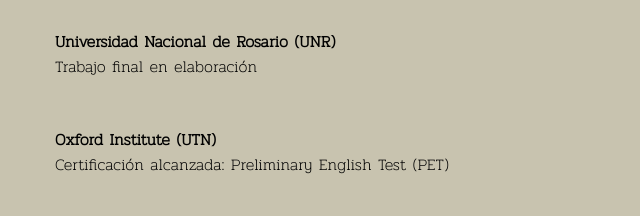
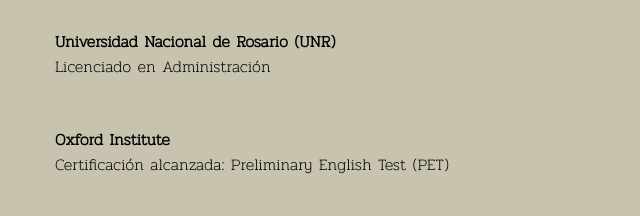
Before and after one commit to NaniForchino/FacundoForchino, a plain HTML site: page index.html in a window 1280 px wide. Shown: the part 3438-3654 px from the top of the page, 381-1021 px from the left. Drawn offline with Linux system fonts and the light colour scheme.

Commit message:
Licenciado en Administracion

```diff
--- a/estilos.css
+++ b/estilos.css
@@ -4,8 +4,6 @@
 --negro: #000000;
 --negro2: #00000099;
 --blanco: #ffffff;
-
-
 }
 
 body{
--- a/index.html
+++ b/index.html
@@ -13,7 +13,7 @@
 <body>
 
     <!--Bienvenido al código fuente!-->
-    <!--Éste es mi primer sitio web y está siendo creado en el contexto del curso "Professional Webmaster de la UNT, dictado por Eva Ferreira"-->
+    <!--Éste es mi primer sitio web y está siendo creado en el contexto del curso "Professional Webmaster", de la UTN, dictado por Eva Ferreira"-->
 
 <div class="contenido">
 
@@ -69,7 +69,7 @@
             <img src="imagenes/1.png" alt="">
             <h2>Detalles</h2>
             <p>Nombre: Facundo Forchino</p>
-            <p>Edad: 29</p>
+            <p>Edad: 30</p>
             <p>Residencia: Rosario, Argentina</p>
         </div>
 
@@ -179,7 +179,7 @@
                 Licenciatura en Administración </h3>
                 <ul class="item-formacion">
                     <li> <b> Universidad Nacional de Rosario (UNR)</li> </b>
-                    <li>Trabajo final en elaboración</li>
+                    <li>Licenciado en Administración</li>
                 </ul>
         </div>
 
@@ -187,7 +187,7 @@
             <h3> 2001-2006 <br>
                 Idioma Inglés </h3>
                 <ul class="item-formacion">
-                    <li> <b> Oxford Institute (UTN)</li> </b>
+                    <li> <b> Oxford Institute</li> </b>
                     <li>Certificación alcanzada: Preliminary English Test (PET)</li>
                 </ul>
         </div>
```
